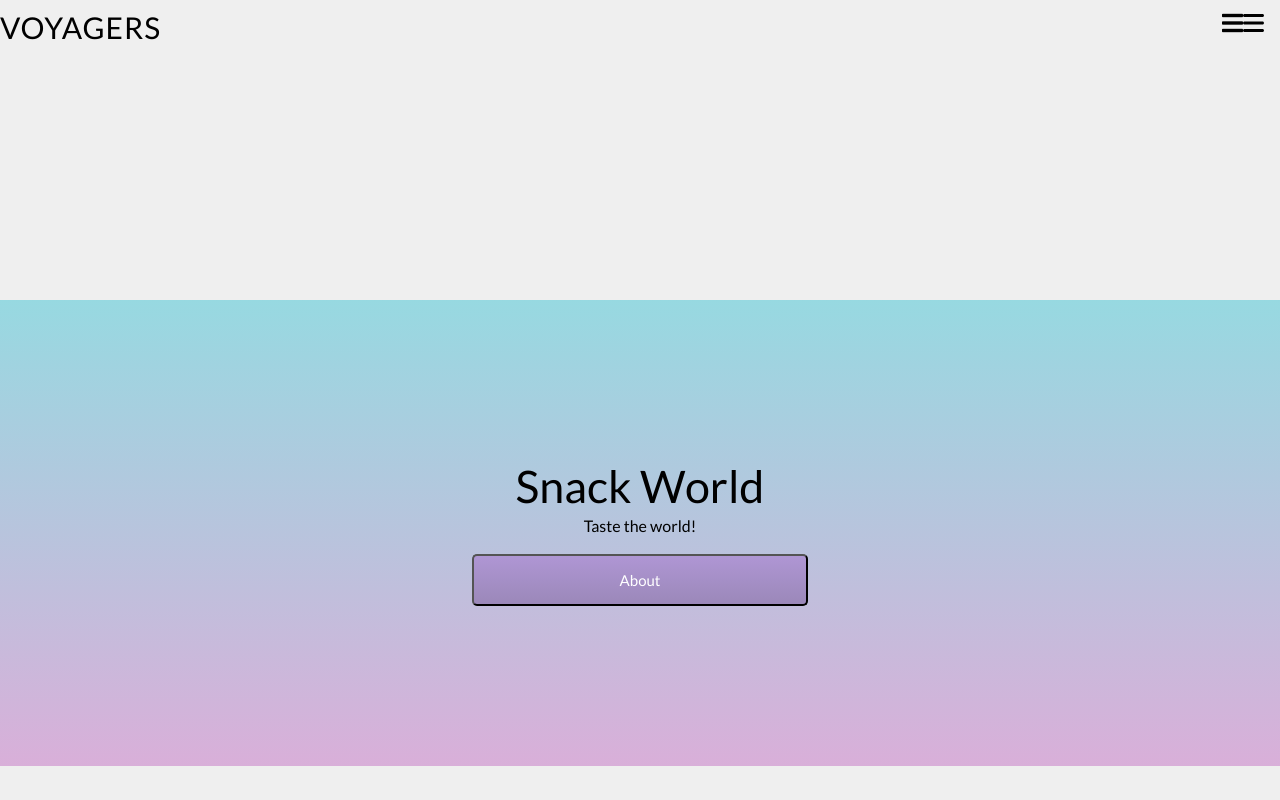
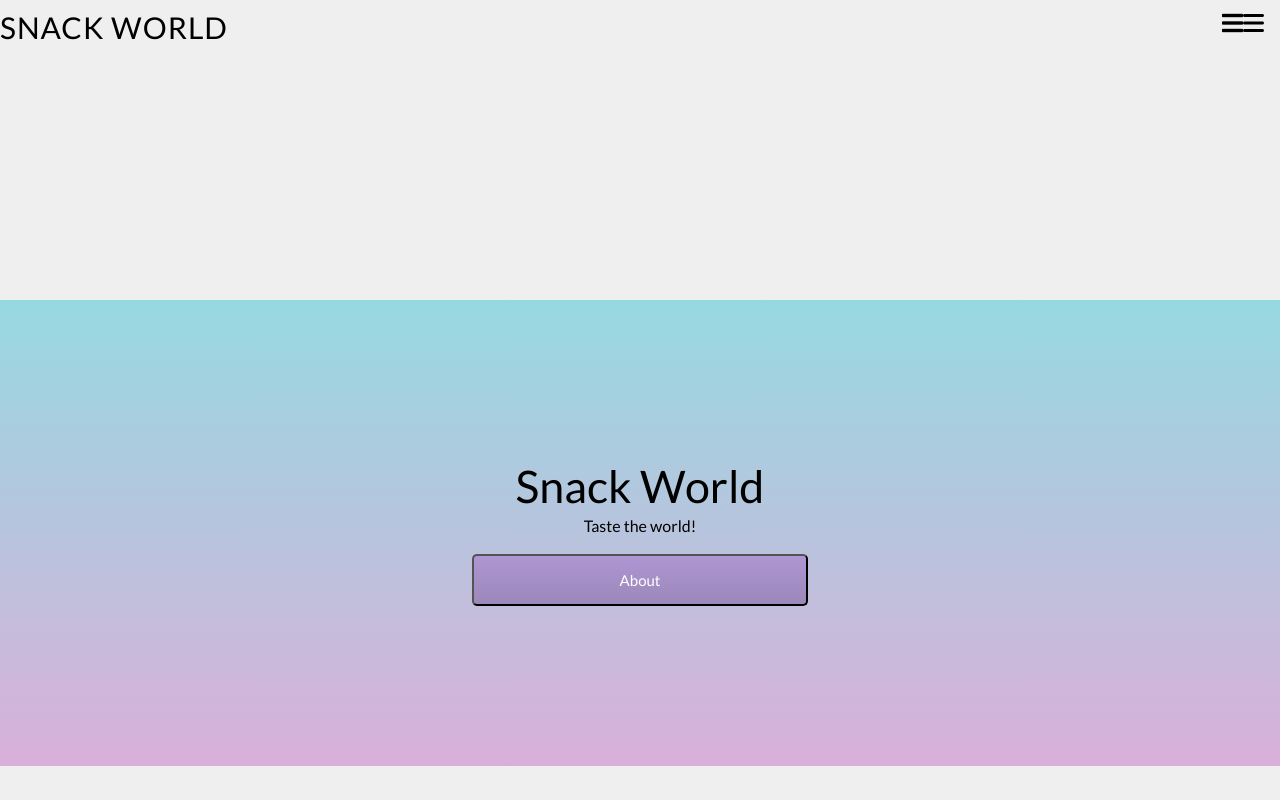
Before and after one commit to kathleendiep/snack-world-react, a React (Create React App) app in the folder snack-world-react/: page /home in a window 1280 px wide. Shown: the top 800 px of the page. Built offline with nearby package versions, Linux system fonts and the light colour scheme; no server answers.

Commit message:
fixed nav

```diff
--- a/snack-world-react/src/components/navBar/navBar.jsx
+++ b/snack-world-react/src/components/navBar/navBar.jsx
@@ -13,6 +13,7 @@ const NavBar = () => {
        setShowing(!showing)
    }
     return(
+      // FIX THIS UP
       <>
         {
           // if showing is true - it will show the items
@@ -20,7 +21,7 @@ const NavBar = () => {
             ?
               <nav class="navbar navbar-default" role="navigation">
                 <div id="container">
-                   <h1 className="name-title"><Link to="/">Voyagers</Link></h1>
+                   <h1 className="name-title"><Link to="/">Snack World</Link></h1>
                     <nav id="hamburgerNav">
                       <button onClick={toggleShowing} class="fa fa-bars open" aria-hidden="true"><FontAwesomeIcon icon={faNavicon} /></button>
                     </nav>
@@ -40,7 +41,7 @@ const NavBar = () => {
             </nav>
             :
             <div id="container">
-                   <h1 className="name-title"><Link to="/">Voyagers</Link></h1>
+                   <h1 className="name-title"><Link to="/">Snack World</Link></h1>
                 <nav id="hamburgerNav">
                   <button onClick={toggleShowing} class="fa fa-bars open" aria-hidden="true"><FontAwesomeIcon icon={faNavicon} /></button>
                 </nav>
```
